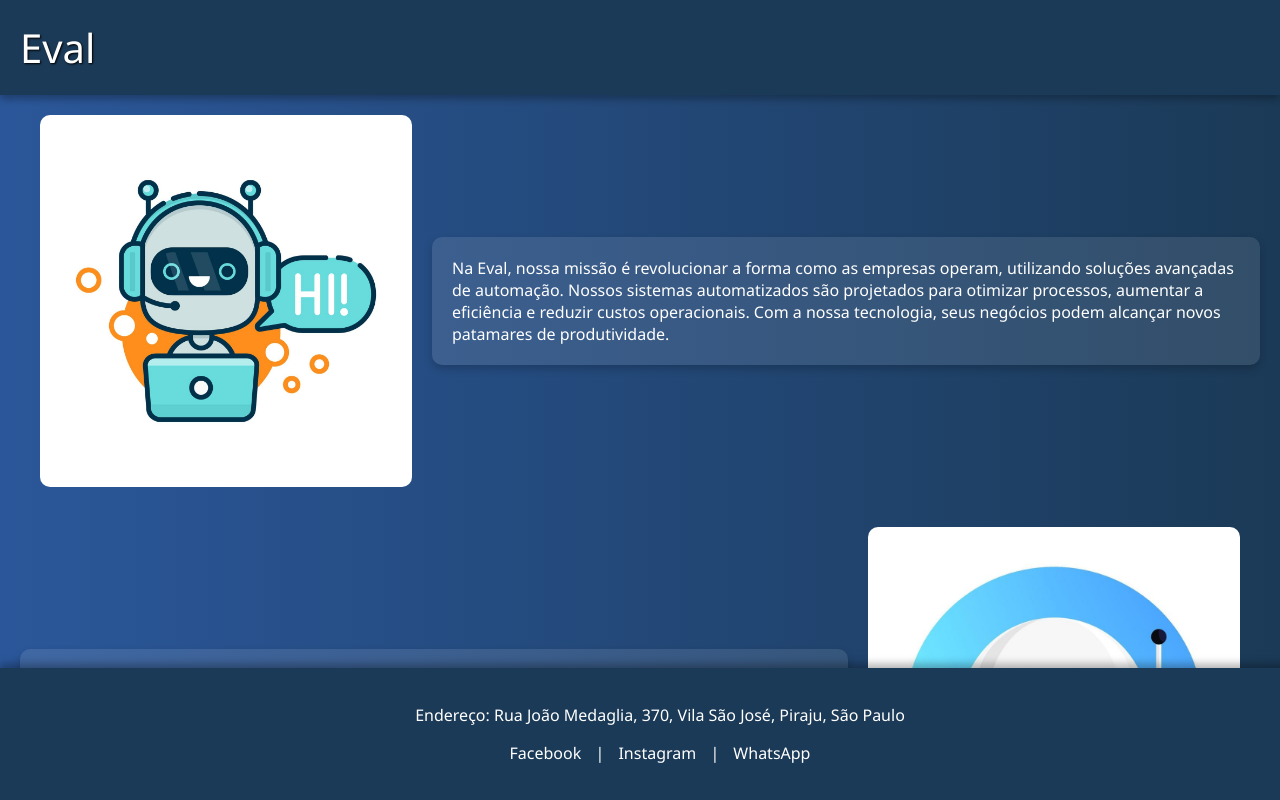
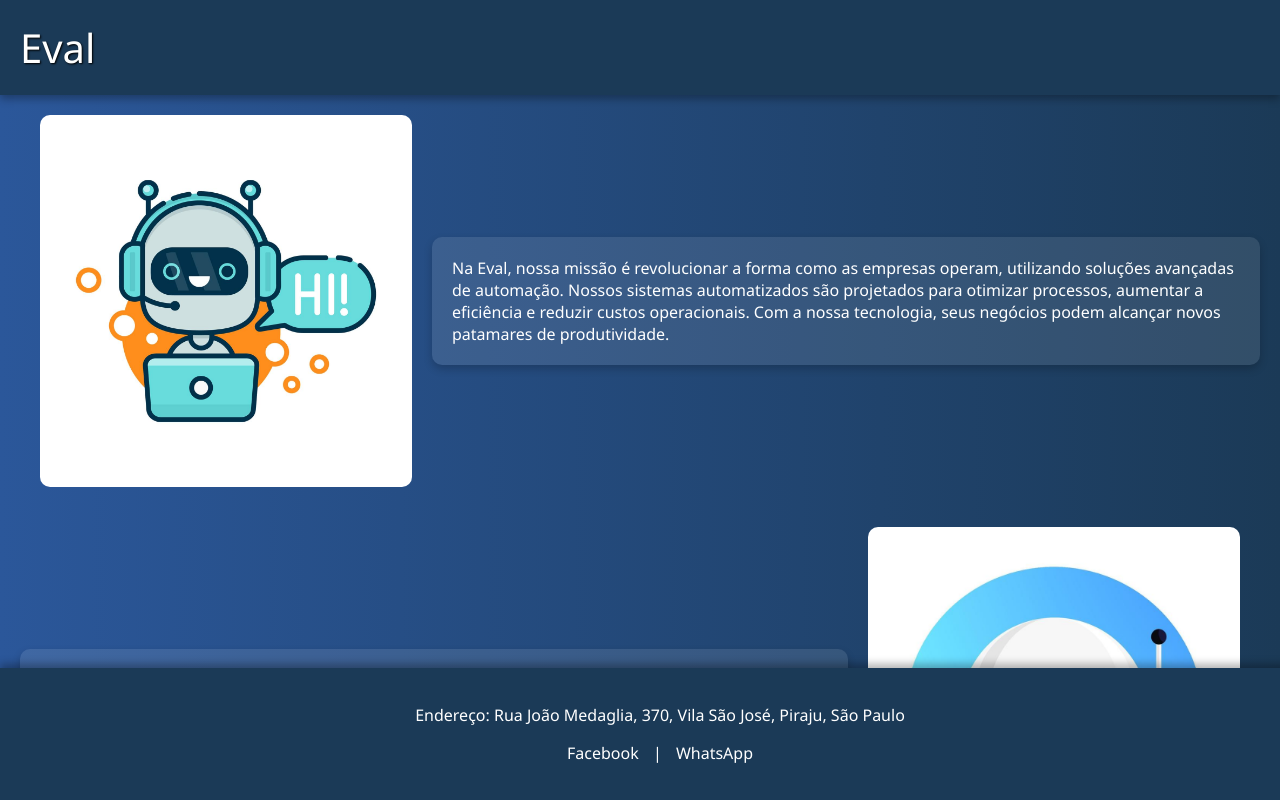
Before and after one commit to mh1710/confirm, a plain HTML site: page index.html in a window 1280 px wide. Shown: the top 800 px of the page. Drawn offline with Linux system fonts and the light colour scheme.

Commit message:
Update index.html

```diff
--- a/index.html
+++ b/index.html
@@ -122,9 +122,8 @@ height="0" width="0" style="display:none;visibility:hidden"></iframe></noscript>
     <footer>
         <p>Endereço: Rua João Medaglia, 370, Vila São José, Piraju, São Paulo</p>
         <p>
-            <a href="https://www.facebook.com/profile.php?id=61559638586969" target="_blank">Facebook</a> |
-            <a href="https://www.instagram.com/eval_chatbots" target="_blank">Instagram</a> |
-            <a href="https://wa.me/+5514997924346" target="_blank">WhatsApp</a>
+            <a href="https://www.facebook.com/profile.php?id=61560856011655" target="_blank">Facebook</a> |
+            <a href="https://wa.me/+5511919458432" target="_blank">WhatsApp</a>
         </p>
     </footer>
 </body>
```
